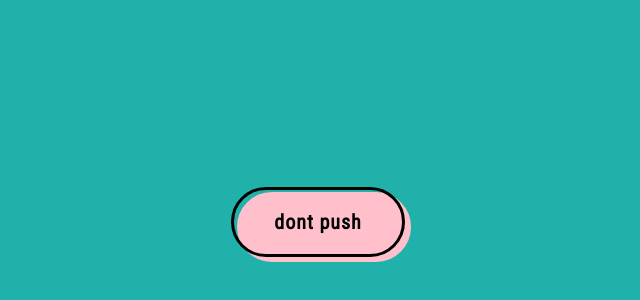
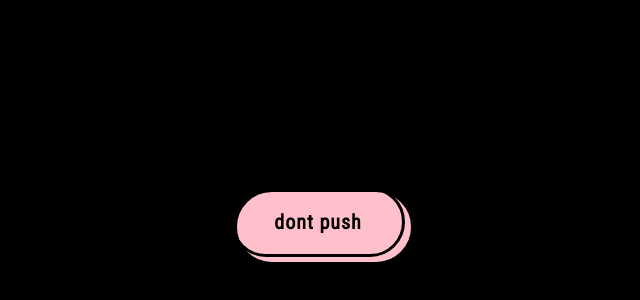
Before and after one commit to SusSasha/QA, a plain HTML site: page index.html in a window 1280 px wide. Shown: the part 178-478 px from the top of the page, without its empty margins (322-962 px from the left). Drawn offline with Linux system fonts and the light colour scheme.

Commit message:
Update style.css

```diff
--- a/css/style.css
+++ b/css/style.css
@@ -8,7 +8,7 @@ height:100%
 }
 
 body {
-background-color:#20B2AA;
+background-color:#000000;
 margin:0 auto;
 text-align:center;
 width:100%;
```
